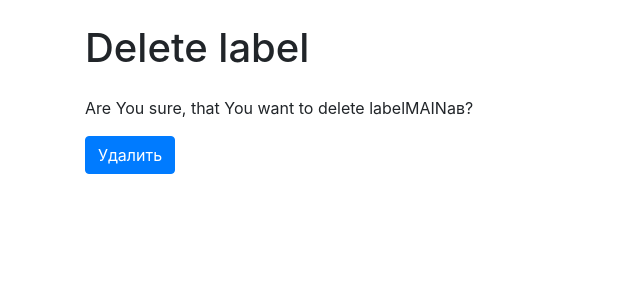
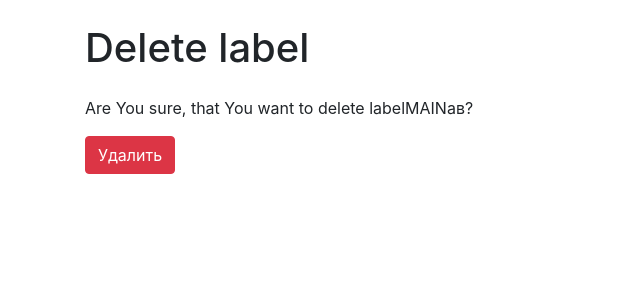
Before and after one commit to AnisimoffA/python-project-52, a Django app: page /labels/4/delete/ in a window 1280 px wide. Shown: the part 56-356 px from the top of the page, without its empty margins (0-640 px from the left). Run offline with Django 4.2, Linux system fonts and the light colour scheme; data comes from the database, SQL or seed files in the repository; both versions use the stored data as it was after the commit; some libraries are stand-ins or nearby versions.

Commit message:
please work23

```diff
--- a/task_manager/templates/labels/label_delete.html
+++ b/task_manager/templates/labels/label_delete.html
@@ -8,7 +8,7 @@
     <p>{% trans "Are You sure, that You want to delete" %} {{ label.name }}?<p>
     <form method="post">
         {% csrf_token %}
-        <button class="btn btn-primary" type="submit">{% trans "Delete" %}</button>
+        <button class="btn btn-danger" type="submit">{% trans "Delete" %}</button>
     </form>
 </div>
 
--- a/task_manager/templates/statuses/statuses_delete.html
+++ b/task_manager/templates/statuses/statuses_delete.html
@@ -8,7 +8,7 @@
     <p>{% trans "Are You sure that You want to delete" %} {{ status.name }}?<p>
     <form method="post">
         {% csrf_token %}
-        <button class="btn btn-primary" type="submit">{% trans "Delete" %}</button>
+        <button class="btn btn-danger" type="submit">{% trans "Delete" %}</button>
     </form>
 </div>
 
--- a/task_manager/templates/tasks/task_delete.html
+++ b/task_manager/templates/tasks/task_delete.html
@@ -8,7 +8,7 @@
     <p>{% trans "Are You sure, that You want to delete" %} {{ task.name }}?<p>
     <form method="post">
         {% csrf_token %}
-        <button class="btn btn-primary" type="submit">{% trans "Delete" %}</button>
+        <button class="btn btn-danger" type="submit">{% trans "Delete" %}</button>
     </form>
 </div>
 
--- a/task_manager/templates/users/users_delete.html
+++ b/task_manager/templates/users/users_delete.html
@@ -8,7 +8,7 @@
     <p>{% trans "Are You sure, that You want to delete" %} {{ user.first_name }} {{ user.last_name }}?<p>
     <form method="post">
         {% csrf_token %}
-        <button class="btn btn-primary" type="submit" value="Да, удалить">{% trans "Delete" %}</button>
+        <button class="btn btn-danger" type="submit" value="Да, удалить">{% trans "Delete" %}</button>
     </form>
 </div>
 
```
Also changed, not shown: db.sqlite3, locale/ru/LC_MESSAGES/django.po, 1 other file.
